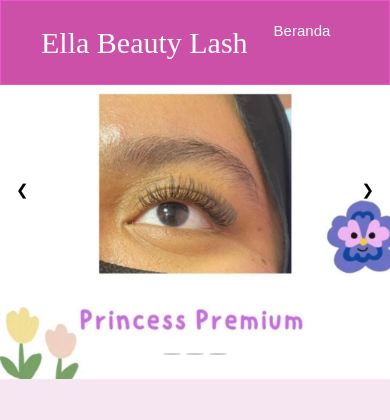
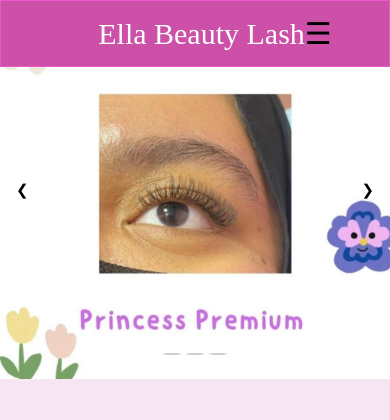
Before and after one commit to Nabilanf10/Ella-Beauty-Lash, a PHP site: page / in a window 390 px wide; the page is wider, and only the part inside the window is pictured. Shown: the top 420 px of that part. Run offline with PHP 8.4, Linux system fonts and the light colour scheme; some web fonts are replaced.

```diff
--- a/header.php
+++ b/header.php
@@ -1,4 +1,20 @@
-<div style="display: flex; gap: 15px;">
+<style>
+    .nav-menu {
+        display: flex;
+        gap: 15px;
+        flex-wrap: wrap;
+    }
+
+    @media (max-width: 768px) {
+        .nav-menu {
+            display: none;
+            flex-direction: column;
+            gap: 10px;
+        }
+    }
+</style>
+
+<div class="nav-menu" id="navMenu">
     <li><a href="index.php">Beranda</a></li>
     <li><a href="index.php#tentang">Tentang</a></li>
     <li><a href="index.php#porthofolio">Phortofolio</a></li>
@@ -6,7 +22,6 @@
     <li><a href="index.php#kontak">Kontak</a></li>
     <?php if (isset($_SESSION['user_id'])): ?>
         <li><a href="reservasi.php">Reservasi</a></li>
-    <?php else: ?>
     <?php endif; ?>
     <?php if (isset($_SESSION['user_id'])): ?>
         <li><a href="riwayat_reservasi.php">Riwayat Reservasi</a></li>
@@ -15,3 +30,14 @@
         <li><a href="login.php">Log-in</a></li>
     <?php endif; ?>
 </div>
+
+<script>
+    function toggleMenu() {
+        var navMenu = document.getElementById('navMenu');
+        if (navMenu.style.display === 'flex') {
+            navMenu.style.display = 'none';
+        } else {
+            navMenu.style.display = 'flex';
+        }
+    }
+</script>
--- a/index.php
+++ b/index.php
@@ -7,23 +7,13 @@
   <title>Ella Beauty Lash</title>
 
   <link href="https://fonts.googleapis.com/css2?family=Yesteryear&display=swap" rel="stylesheet" />
-
   <link href='https://unpkg.com/boxicons@2.1.4/css/boxicons.min.css' rel='stylesheet'>
-
   <link rel="stylesheet" href="https://www.w3schools.com/w3css/4/w3.css" />
-  <meta name="viewport" content="width=device-width, initial-scale=1" />
-  <link rel="stylesheet" href="https://www.w3schools.com/w3css/4/w3.css" />
-  <link rel="stylesheet" href="https://www.w3schools.com/w3css/4/w3.css">
-  <link rel="stylesheet" href="https://www.w3schools.com/w3css/4/w3.css">
-  <link rel="preconnect" href="https://fonts.googleapis.com">
-  <link rel="preconnect" href="https://fonts.gstatic.com" crossorigin>
-  <link rel="stylesheet" href="https://www.w3schools.com/w3css/4/w3.css">
   <link rel="stylesheet" href="https://cdnjs.cloudflare.com/ajax/libs/font-awesome/4.7.0/css/font-awesome.min.css">
 </head>
 
 <?php
 session_start();
-
 ?>
 
 <style>
@@ -238,8 +228,27 @@ session_start();
   }
 
   @media (max-width: 768px) {
+    ul {
+      flex-direction: column;
+    }
+
     .container {
-      grid-template-columns: 1fr;
+      width: 100%;
+      flex-direction: column;
+    }
+
+    .row {
+      flex-direction: column;
+    }
+
+    .card-ayam,
+    .card-bebek,
+    .card-kucing {
+      width: 100%;
+    }
+
+    .bb {
+      grid-template-rows: auto;
     }
 
     .contact-form {
@@ -294,13 +303,26 @@ session_start();
     font-weight: 400;
     font-style: normal;
   }
+
+  .hamburger {
+    display: none;
+    font-size: 30px;
+  }
+
+  @media (max-width: 768px) {
+    .hamburger {
+      display: block;
+      cursor: pointer;
+    }
+  }
 </style>
 
 <body>
   <div>
     <ul style="display: flex; justify-content: space-between; align-items: center;">
-      <div style="flex-shrink: 0;">
+      <div style="flex-shrink: 0; display: flex; justify-content: space-between; align-items: center;">
         <h2 class="b">Ella Beauty Lash</h2>
+        <div class="hamburger" onclick="toggleMenu()">☰</div>
       </div>
       <?php include('header.php'); ?>
     </ul>
@@ -320,18 +342,11 @@ session_start();
       <button class="w3-button w3-display-right" onclick="plusDivs(1)">
         &#10095;
       </button>
-      <div
-        class="w3-center w3-container w3-section w3-large w3-text-white w3-display-bottommiddle"
+      <div class="w3-center w3-container w3-section w3-large w3-text-white w3-display-bottommiddle"
         style="width: 100%">
-        <span
-          class="w3-badge demo w3-border w3-transparent w3-hover-white"
-          onclick="currentDiv(1)"></span>
-        <span
-          class="w3-badge demo w3-border w3-transparent w3-hover-white"
-          onclick="currentDiv(2)"></span>
-        <span
-          class="w3-badge demo w3-border w3-transparent w3-hover-white"
-          onclick="currentDiv(3)"></span>
+        <span class="w3-badge demo w3-border w3-transparent w3-hover-white" onclick="currentDiv(1)"></span>
+        <span class="w3-badge demo w3-border w3-transparent w3-hover-white" onclick="currentDiv(2)"></span>
+        <span class="w3-badge demo w3-border w3-transparent w3-hover-white" onclick="currentDiv(3)"></span>
       </div>
     </div>
     <script>
@@ -379,7 +394,8 @@ session_start();
       </div>
       <div class="content">
         <h2>Ella BeautyLash</h2>
-        <p>Ella beautylash berdiri sejak 2017 menawarkan treatment dengan ketelitian untuk mempercantik customer dipercaya hingga sekarang</p>
+        <p>Ella beautylash berdiri sejak 2017 menawarkan treatment dengan ketelitian untuk mempercantik customer
+          dipercaya hingga sekarang</p>
       </div>
     </div>
 
@@ -390,7 +406,8 @@ session_start();
       <div class="w3-row-padding w3-margin-top">
         <div class="w3-third">
           <div class="w3-card">
-            <img src="1 (2).jpg" style="width: 100%" class="w3-hover-opacity" alt="Norway" style="width:50%" />
+            <img src="1 (2).jpg" style="width: 100%" class="w3-hover-opacity" alt="Norway"
+              style="width:50%" />
             <div class="w3-container">
               <h5>Natural Premium</h5>
             </div>
@@ -408,7 +425,8 @@ session_start();
 
         <div class="w3-third">
           <div class="w3-card">
-            <img src="3 (2).jpg" style="width: 100%" class="w3-hover-opacity" alt="Norway" style="width:50%" />
+            <img src="3 (2).jpg" style="width: 100%" class="w3-hover-opacity" alt="Norway"
+              style="width:50%" />
             <div class="w3-container">
               <h5>Premium Dramatic</h5>
             </div>
@@ -481,17 +499,23 @@ session_start();
         <div class="card-ayam">
           <div class="icon-wrapper">💅</div>
           <h4>Nail Price</h4>
-          <div class="text-content">Kami menawarkan layanan Nail Price dengan desaain unik yang bisa disesuaikan dengan gaya dan kepribadianmu. dengan nuansa studio yang nyaman, dan teknisi berpengalaman, kami siap memberikan hasil yang memukau.</div>
+          <div class="text-content">Kami menawarkan layanan Nail Price dengan desaain unik yang bisa
+            disesuaikan dengan gaya dan kepribadianmu. dengan nuansa studio yang nyaman, dan teknisi
+            berpengalaman, kami siap memberikan hasil yang memukau.</div>
         </div>
         <div class="card-bebek">
           <div class="icon-wrapper">👁️</div>
           <h4>Eyelash</h4>
-          <div class="text-content">Lash artist bisa membuat eyelash kamu menjadi seperti yang diinginkan. Mau yang natural, yang panjang atau yang dramatis sekalipun. lash artist nenyiapkan jenis bulu mata yang sesuai dengan kebutuhanmu.</div>
+          <div class="text-content">Lash artist bisa membuat eyelash kamu menjadi seperti yang diinginkan. Mau
+            yang natural, yang panjang atau yang dramatis sekalipun. lash artist nenyiapkan jenis bulu mata
+            yang sesuai dengan kebutuhanmu.</div>
         </div>
         <div class="card-kucing">
           <div class="icon-wrapper">🏠</div>
           <h4>Home Service Price</h4>
-          <div class="text-content">Kami hadir untuk mempercantik kukumu dengan layanan home service price langsung dirumahmu. Dengan peralatan steril, bahan berkualitas, dan teknisi profesional, kami menjamin kenyamanan dan kebersihan, dan hasil maksimal.</div>
+          <div class="text-content">Kami hadir untuk mempercantik kukumu dengan layanan home service price
+            langsung dirumahmu. Dengan peralatan steril, bahan berkualitas, dan teknisi profesional, kami
+            menjamin kenyamanan dan kebersihan, dan hasil maksimal.</div>
         </div>
       </div>
     </div>
@@ -502,11 +526,7 @@ session_start();
       <div class="ktk">
         <iframe
           src="https://www.google.com/maps/embed?pb=!1m18!1m12!1m3!1d530.9912043112931!2d110.36239961286222!3d-7.7614032703258005!2m3!1f0!2f0!3f0!3m2!1i1024!2i768!4f13.1!3m3!1m2!1s0x2e7a585bc0594225%3A0x91fde0144d17010!2sElla%20Beauty%20Lash!5e0!3m2!1sen!2sid!4v1729865027558!5m2!1sen!2sid"
-          width="100%"
-          height="100%"
-          style="border: 0"
-          allowfullscreen=""
-          loading="lazy"
+          width="100%" height="100%" style="border: 0" allowfullscreen="" loading="lazy"
           referrerpolicy="no-referrer-when-downgrade">
         </iframe>
       </div>
```
Also changed, not shown: admin.php (+16 -4 lines), config.php (+14 -6 lines), reservasi.php (+23 -2 lines), riwayat_reservasi.php (+23 -2 lines), .github/workflows/php.yml (added), 4 other files.
